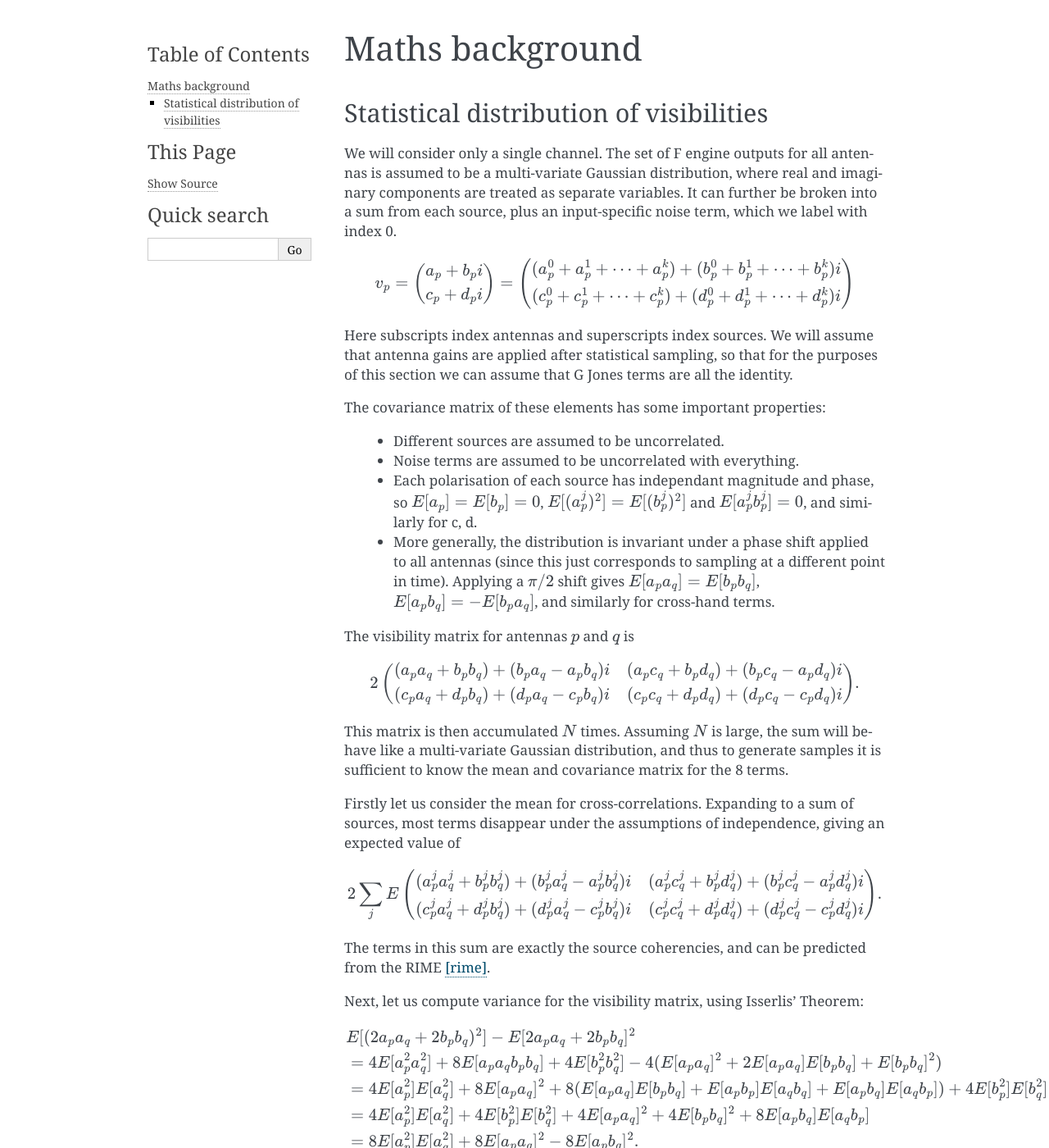
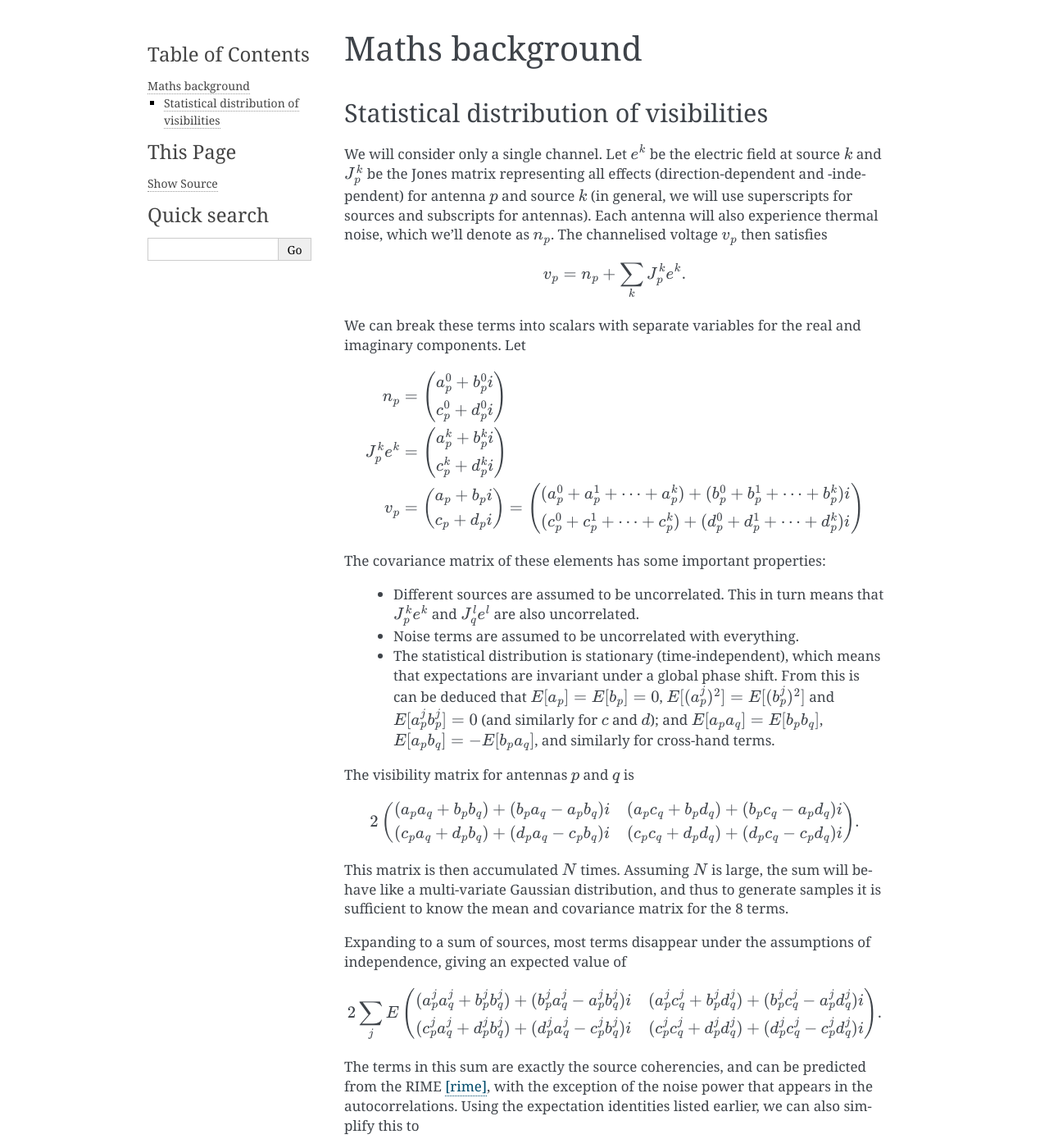
Before and after one commit to ska-sa/katcbfsim, a Sphinx documentation site: the page built from doc/maths.rst, in a window 1280 px wide and 1400 px high. Shown: the whole window at 82% size. Built offline with Sphinx 7.4.7, drawn with Linux system fonts in a browser that asks for light colours; some of the changed text lies outside the part shown.

Commit message:
Improvements to the maths writeup
This is more precise about where Jones matrices will be applied i.e.
before computing any variances of visibilities. This is currently at
odds with the code (which applies direction-independent Jones matrices
after sampling), but the code needs to change because it won't correctly
handle non-diagonal Jones matrices like parallactic angle feed rotation.

```diff
--- a/doc/maths.rst
+++ b/doc/maths.rst
@@ -3,39 +3,41 @@ Maths background
 
 Statistical distribution of visibilities
 ----------------------------------------
-We will consider only a single channel. The set of F engine outputs for all
-antennas is assumed to be a multi-variate Gaussian distribution, where real
-and imaginary components are treated as separate variables. It can further be
-broken into a sum from each source, plus an input-specific noise term, which we
-label with index 0.
+We will consider only a single channel. Let :math:`e^k` be the electric field
+at source :math:`k` and :math:`J_p^k` be the Jones matrix representing all
+effects (direction-dependent and -independent) for antenna :math:`p` and source
+:math:`k` (in general, we will use superscripts for sources and subscripts for
+antennas). Each antenna will also experience thermal noise, which we'll
+denote as :math:`n_p`. The channelised voltage :math:`v_p` then satisfies
 
 .. math::
-    v_p = \begin{pmatrix}a_p + b_pi\\c_p + d_pi\end{pmatrix} =
+    v_p = n_p + \sum_k J_p^k e^k.
+
+We can break these terms into scalars with separate variables for the real and
+imaginary components. Let
+
+.. math::
+    n_p &=       \begin{pmatrix}a_p^0 + b_p^0 i\\c_p^0 + d_p^0 i\end{pmatrix}\\
+    J_p^k e^k &= \begin{pmatrix}a_p^k + b_p^k i\\c_p^k + d_p^k i\end{pmatrix}\\
+    v_p &= \begin{pmatrix}a_p + b_pi\\c_p + d_pi\end{pmatrix} =
     \begin{pmatrix}
     (a_p^0 + a_p^1 + \dots + a_p^k) + (b_p^0 + b_p^1 + \dots + b_p^k)i\\
     (c_p^0 + c_p^1 + \dots + c_p^k) + (d_p^0 + d_p^1 + \dots + d_p^k)i
     \end{pmatrix}
 
-Here subscripts index antennas and superscripts index sources. We will assume
-that antenna gains are applied after statistical sampling, so that for the
-purposes of this section we can assume that G Jones terms are all the
-identity.
-
 The covariance matrix of these elements has some important properties:
 
- - Different sources are assumed to be uncorrelated.
+ - Different sources are assumed to be uncorrelated. This in turn means that
+   :math:`J_p^k e^k` and :math:`J_q^l e^l` are also uncorrelated.
 
  - Noise terms are assumed to be uncorrelated with everything.
 
- - Each polarisation of each source has independant magnitude and phase, so
-   :math:`E[a_p] = E[b_p] = 0`, :math:`E[(a_p^j)^2] = E[(b_p^j)^2]` and
-   :math:`E[a_p^jb_p^j] = 0`, and similarly for c, d.
-
- - More generally, the distribution is invariant under a phase shift applied
-   to all antennas (since this just corresponds to sampling at a different
-   point in time). Applying a :math:`\pi/2` shift gives
-   :math:`E[a_pa_q] = E[b_pb_q]`, :math:`E[a_pb_q] = -E[b_pa_q]`, and
-   similarly for cross-hand terms.
+ - The statistical distribution is stationary (time-independent), which means
+   that expectations are invariant under a global phase shift. From this is can
+   be deduced that :math:`E[a_p] = E[b_p] = 0`, :math:`E[(a_p^j)^2] =
+   E[(b_p^j)^2]` and :math:`E[a_p^jb_p^j] = 0` (and similarly for :math:`c` and
+   :math:`d`); and :math:`E[a_pa_q] = E[b_pb_q]`, :math:`E[a_pb_q] =
+   -E[b_pa_q]`, and similarly for cross-hand terms.
 
 The visibility matrix for antennas :math:`p` and :math:`q` is
 
@@ -50,9 +52,8 @@ the sum will behave like a multi-variate Gaussian distribution, and thus to
 generate samples it is sufficient to know the mean and covariance matrix for
 the 8 terms.
 
-Firstly let us consider the mean for cross-correlations. Expanding to a sum of
-sources, most terms disappear under the assumptions of independence, giving an
-expected value of
+Expanding to a sum of sources, most terms disappear under the assumptions of
+independence, giving an expected value of
 
 .. math::
   2\sum_j E\begin{pmatrix}
@@ -63,7 +64,22 @@ expected value of
   \end{pmatrix}.
 
 The terms in this sum are exactly the source coherencies, and can be
-predicted from the RIME [rime]_.
+predicted from the RIME [rime]_, with the exception of the noise power that
+appears in the autocorrelations. Using the expectation identities listed
+earlier, we can also simplify this to
+
+.. math::
+  4\sum_j E\begin{pmatrix}
+    a_p^ja_q^j + b_p^ja_q^j i & a_p^jc_q^j + b_p^jc_q^j i\\
+    c_p^ja_q^j + d_p^ja_q^j i & c_p^jc_q^j + d_p^jc_q^j i
+  \end{pmatrix} = 4E\begin{pmatrix}
+    a_pa_q + b_pa_q i & a_pc_q + b_pc_q i\\
+    c_pa_q + d_pa_q i & c_pc_q + d_pc_q i
+  \end{pmatrix}.
+
+It's important to note that it is only the *expectations* that are equivalent
+to the previous formula; the values inside the expectations are not the same
+for particular samples of the random variables.
 
 Next, let us compute variance for the visibility matrix, using Isserlis'
 Theorem:
@@ -81,34 +97,11 @@ Theorem:
     &= 8E[a_p^2]E[a_q^2] + 8E[a_pa_q]^2 - 8E[a_pb_q]^2.
     \end{align}
 
-Variances for the other seven terms can be computed similarly by substituting
-:math:`(b_p, -a_p)`, :math:`(c_p, d_p)` or :math:`(d_p, -c_p)` in place of
-:math:`(a_p, b_p)` and the same for :math:`q`. For now we omit covariances and
-treat them as zero. While incorrect, the covariances currently have no effect
-on ingest (it may eventually have an effect if flagging is done jointly across
-polarisations).
-
-We still need a method to evaluate this expectation. The final two terms can
-be obtained from the predicted visibility. To evaluate :math:`E[a_p^2]` we
-need to expand it:
-
-.. math::
-    E[a_p^2] = E[\sum_j (a_p^j)^2]
-    = \tfrac{1}{2} \sum_j E[\lvert a_p^j + b_p^j i\rvert^2]
-    = \tfrac{1}{4} \sum_j (I^j + Q^j)
-
-where :math:`I^j` and :math:`Q^j` are Stokes parameters for source :math:`j`
-(or the system equivalent flux density).
-Similarly, :math:`E[c_p^2] = E[d_p^2] = \tfrac{1}{4} \sum_j (I^j - Q^j)`. Note
-that this does not depend on :math:`p`, assuming that the noise term is the
-same for all antennas after gain correction.
-
-For autocorrelations the result is almost the same, except that when computing
-the mean, the noise term must be included in the sum for the non-crosshand
-terms.
-
-Let us return to covariance, and consider just the covariance between real and
-imaginary parts:
+The expectations in this expression all appear in the visibility matrix
+itself. Variances for the other seven terms can be computed similarly by
+substituting :math:`(b_p, -a_p)`, :math:`(c_p, d_p)` or :math:`(d_p, -c_p)`
+in place of :math:`(a_p, b_p)` and the same for :math:`q`. The covariance
+between real and imaginary parts can be computed similarly:
 
 .. math::
     \begin{align}
@@ -119,5 +112,10 @@ imaginary parts:
     &= 16E[a_pa_q]E[b_pa_q].
     \end{align}
 
+For now we omit covariances between polarizations and between baselines and
+treat them as zero. While incorrect, these covariances currently have no
+effect on ingest (it may eventually have an effect if flagging is done jointly
+across polarisations).
+
 .. [rime] Smirnov, O.M. Revisiting the radio interferometer measurement
    equation. I. A full-sky Jones formalism. A&A 527 A106 (2011).
```
